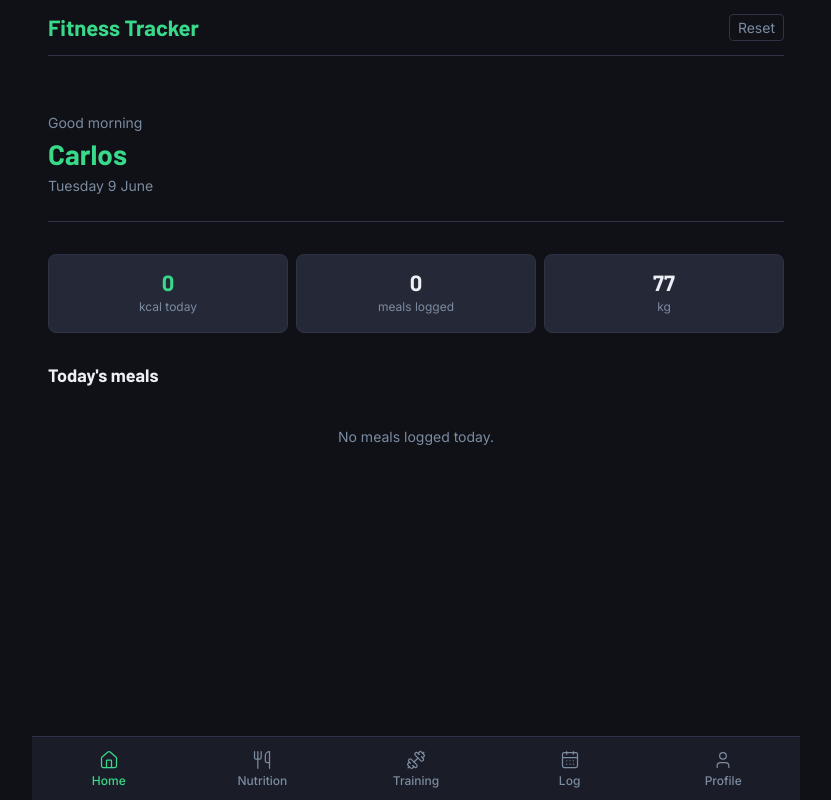
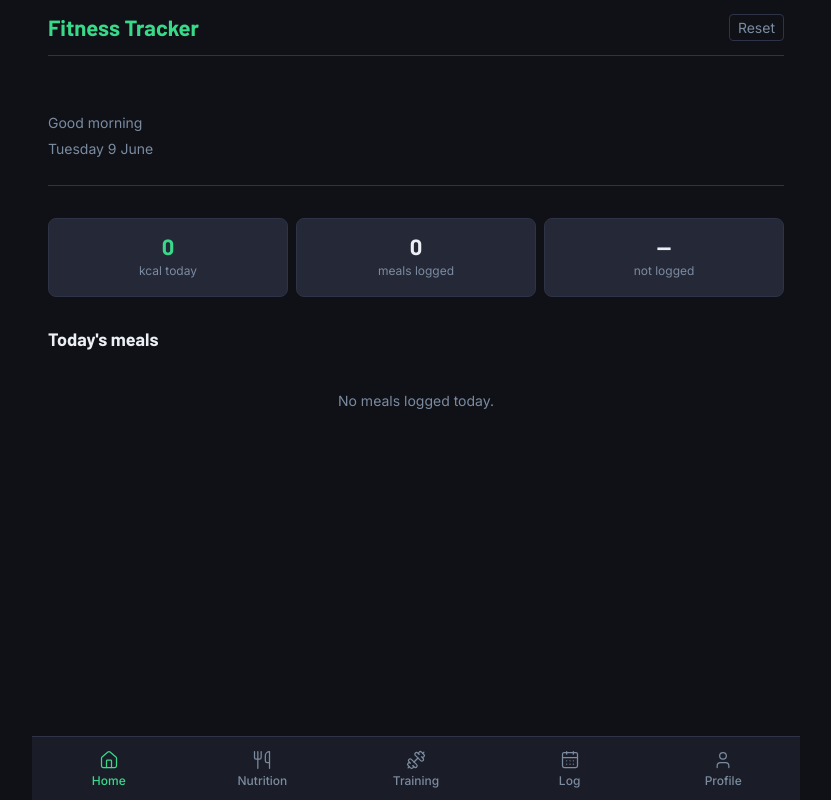
Before and after one commit to ccassinjr/fitnesstracker, a React (Vite) app: page / in a window 1280 px wide. Shown: the whole page, without its empty margins (224-1055 px from the left). Built offline with nearby package versions, Linux system fonts and the light colour scheme.

Commit message:
Replace personal data in initialDatabase with placeholder values
Replace personal data with blank defaults in initialDatabase

```diff
--- a/src/storage.ts
+++ b/src/storage.ts
@@ -3,12 +3,12 @@ import type { Database, TopNav } from "./types";
 
 export const initialDatabase: Database = {
   physicalInfo: {
-    name: "Carlos Junior",
-    height: 181,
+    name: "",
+    height: 0,
     sex: "male",
-    birthdate: { day: 26, month: 7, year: 1994 },
+    birthdate: { day: 1, month: 1, year: 2000 },
     fitness_level: { type: "FitnessCategory", category: "moderately active" },
-    weight: [{ weight: 77000, timestamp: 1776016587021 }],
+    weight: [],
   },
   foods: foodDatabase,
   meals: [],
```
